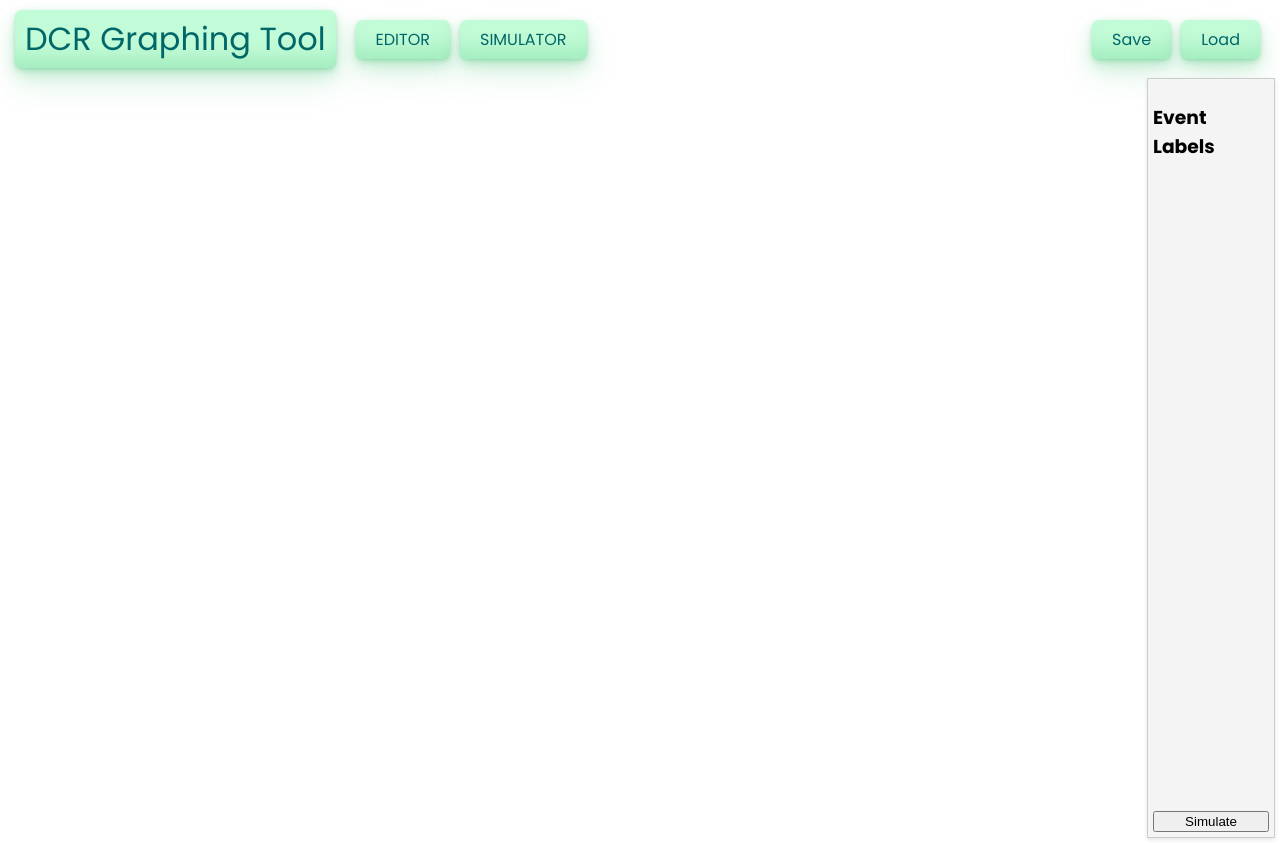
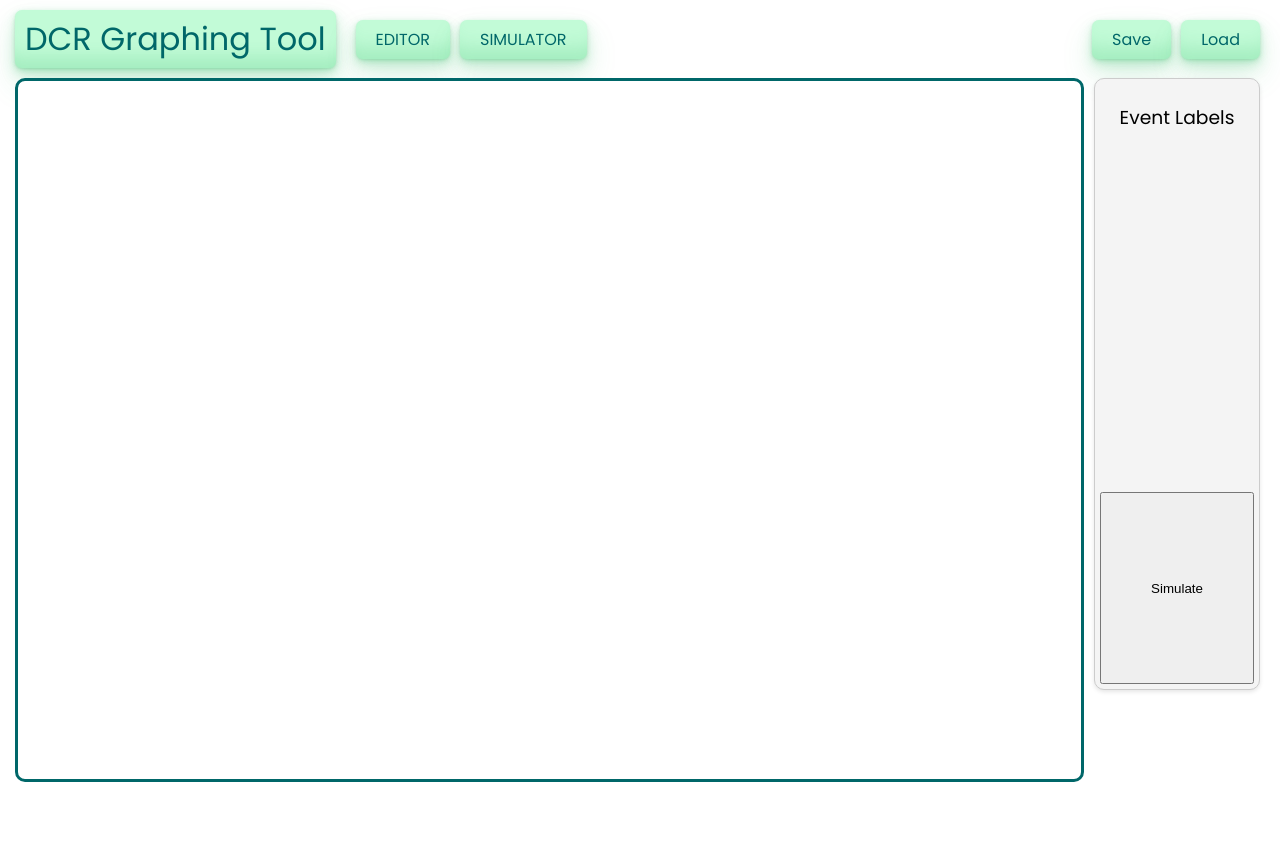
Before and after one commit to spj290/DCR-verification, a React (Vite) app: page /simulator in a window 1280 px wide. After the commit the page ends 800 px from the top, so only its background shows below. Built offline with nearby package versions, Linux system fonts and the light colour scheme.

Commit message:
added even more styling

```diff
--- a/src/components/Canvas.jsx
+++ b/src/components/Canvas.jsx
@@ -17,6 +17,7 @@ function Canvas({
   const [contextMenu, setContextMenu] = useState(null);
   const [history, setHistory] = useState([]);
   const [redoStack, setRedoStack] = useState([]);
+  const [windowWidth, setWindowWidth] = useState(window.innerWidth);
 
   // Function to save current state to history
   const saveToHistory = (currentEvents, currentRelations) => {
@@ -53,6 +54,19 @@ function Canvas({
   }, [redoStack, events, relations]);
 
   useEffect(() => {
+    const handleResize = () => {
+      setWindowWidth(window.innerWidth);
+    };
+
+    window.addEventListener("resize", handleResize);
+
+    // Clean up event listener on component unmount
+    return () => {
+      window.removeEventListener("resize", handleResize);
+    };
+  }, []);
+
+  useEffect(() => {
     const handleKeyDown = (e) => {
       if ((e.ctrlKey || e.metaKey) && e.key === "z") {
         e.preventDefault();
@@ -60,7 +74,7 @@ function Canvas({
       } else if ((e.ctrlKey || e.metaKey) && e.key === "y") {
         e.preventDefault();
         handleRedo();
-      } else if ((e.key === "Delete" || e.key === "Backspace")) {
+      } else if (e.key === "Delete" || e.key === "Backspace") {
         e.preventDefault();
         if (selectedEventId) {
           const eventToDelete = events.find(
@@ -122,7 +136,8 @@ function Canvas({
   }
 
   function handleEventClick(e, event) {
-    if (e.evt.button === 0) { // Left click
+    if (e.evt.button === 0) {
+      // Left click
       setSelectedEventId(event.id);
       setSidebarActive(true);
       setContextMenu(null);
@@ -239,13 +254,13 @@ function Canvas({
       setSelectedEventId(null);
       setContextMenu(null);
     }
-  }
+  };
 
   return (
     <>
       <Stage
         className="canvas"
-        width={window.innerWidth * (sidebarActive ? 0.87 : 1) - 35}
+        width={windowWidth - (sidebarActive ? 220 : 35)}
         height={window.innerHeight - 90}
         draggable
         onClick={handleStageClick()}
--- a/src/components/Simulator.jsx
+++ b/src/components/Simulator.jsx
@@ -109,13 +109,13 @@ function Simulator({ events, relations }) {
 
   return (
     <div className="simulator">
-      <div>
+      <div className="simulator-canvas">
         {trace.map((event) => (
           <div>{event.label}</div>
         ))}
       </div>
       <div className="simulator-events">
-        <h3>Event Labels</h3>
+        <h3 className="simulator-event-label-label">Event Labels</h3>
         <div className="event-list">
           {events.map((event, index) => (
             <div
--- a/src/index.css
+++ b/src/index.css
@@ -14,11 +14,19 @@ body {
 }
 
 .simulator {
-  display: grid;
-  grid-template-columns: 1fr 10vw;
-  grid-template-areas: "graph events";
+  display: flex;
+  flex-direction: row;
+  height: 88vh;
 }
-
+.simulator-canvas {
+  width: calc(100% - 200px);
+  background-color: white;
+  border-color: #006769;
+  border-style: solid;
+  border-radius: 10px;
+  margin-left: 10px;
+  margin-right: 10px;
+}
 .canvas {
   background-color: white;
   border-radius: 10px;
@@ -141,16 +149,27 @@ body {
 
 .simulator-events {
   display: grid;
-  grid-template-rows: auto 1fr;
   background-color: #f4f4f4;
   border: 1px solid #ccc;
   box-shadow: 0px 2px 4px rgba(0, 0, 0, 0.1);
   padding: 5px;
-  height: calc(100vh - 52px);
+  margin-right: 15px;
+  height: 600px; /* Set a fixed height as needed */
+  overflow: hidden; /* Hide overflow on the main container */
+  width: 155px;
+  margin-left: auto;
+  border-radius: 10px;
 }
 
+.simulator-event-label-label {
+  font-family: "Poppins";
+  font-weight: 400;
+  text-align: center;
+}
 .event-list {
-  overflow-y: auto;
+  overflow-y: auto; /* Ensure the list scrolls vertically */
+  overflow-x: hidden; /* Hide horizontal overflow if not needed */
+  max-height: calc(100% - 50px); /* Adjust based on your layout */
 }
 
 .event-list div {
@@ -158,6 +177,8 @@ body {
   word-wrap: break-word;
   padding: 10px 5px;
   border-bottom: 1px solid black;
+  border-bottom-width: 2px;
+  border-radius: 5px;
 }
 
 .event-list div:hover {
```
